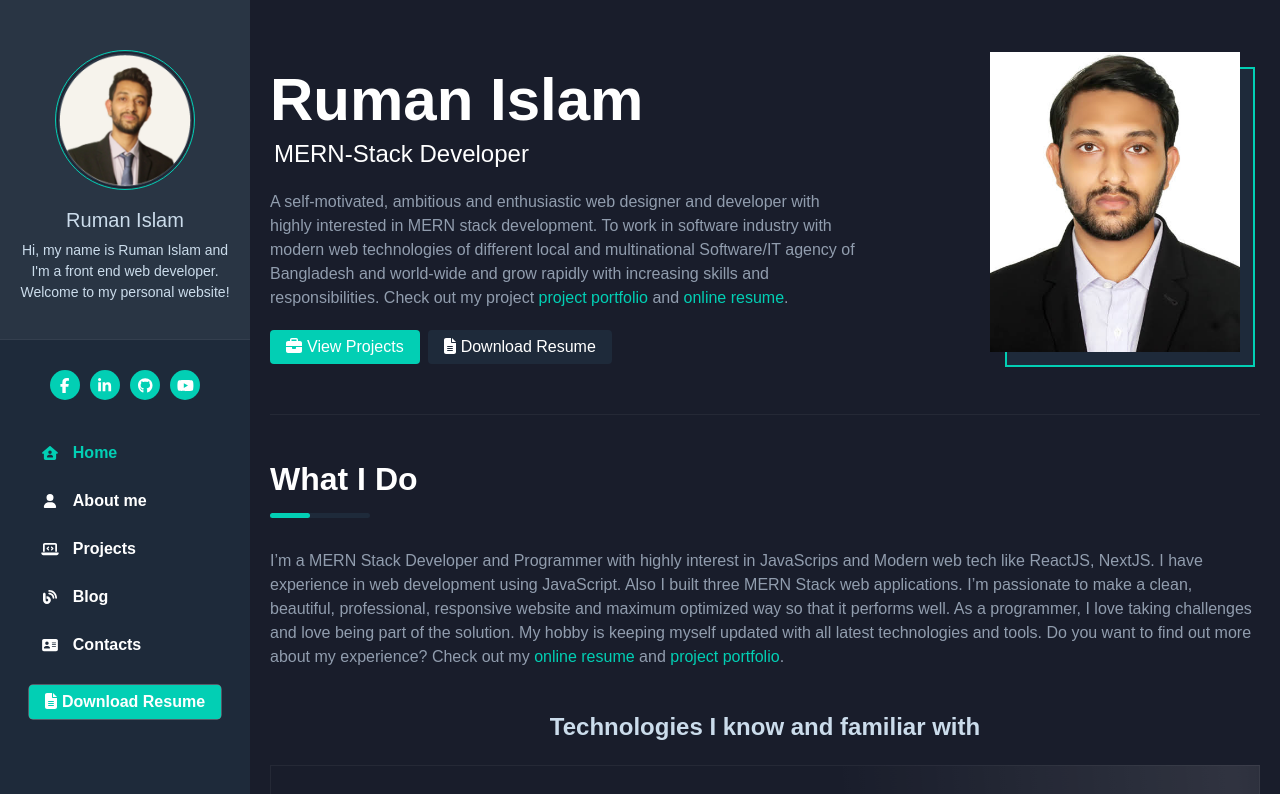
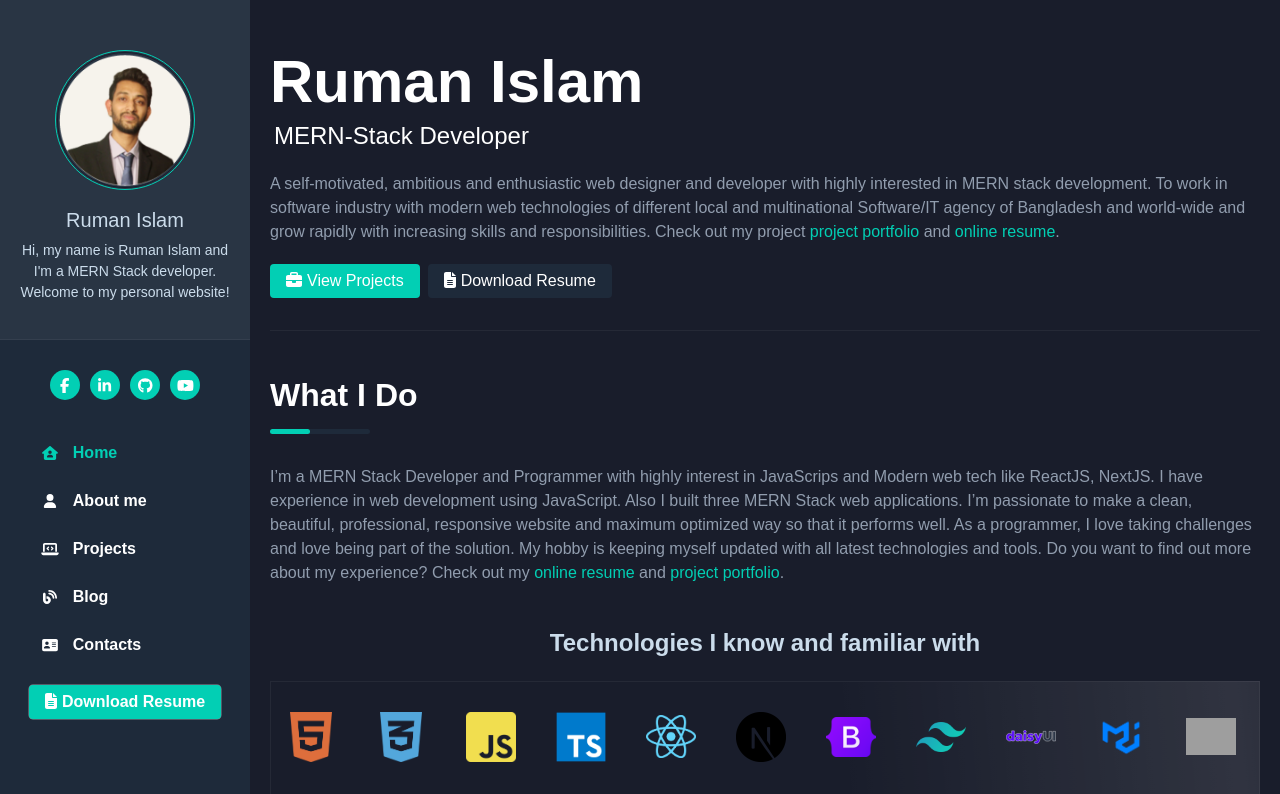
Before and after one commit to Ruman-Islam/Ruman-Islam-portfolio, a React (Create React App) app: page / in a window 1280 px wide. Shown: the top 794 px of the page. Built offline with nearby package versions, Linux system fonts and the light colour scheme; grey boxes are pictures that could not be loaded.

Commit message:
cv updated once more

```diff
--- a/src/components/About.js
+++ b/src/components/About.js
@@ -68,7 +68,7 @@ const About = () => {
           </button>
         </div>
       </div>
-      <div className="about-box-right">
+      {/* <div className="about-box-right">
         <div id="box">
           <div id="borderLeft"></div>
           <div id="borderRight"></div>
@@ -76,7 +76,7 @@ const About = () => {
           <div id="borderBottom"></div>
           <div className="profile-image-container"></div>
         </div>
-      </div>
+      </div> */}
     </div>
   );
 };
--- a/src/components/DisplayContainer.js
+++ b/src/components/DisplayContainer.js
@@ -18,7 +18,7 @@ const DisplayContainer = () => {
         <div className="display-text">
           <p className="text-xl py-1.5 no-underline">Ruman Islam</p>
           <p className="no-underline">
-            Hi, my name is Ruman Islam and I'm a front end web developer.
+            Hi, my name is Ruman Islam and I'm a MERN Stack developer.
             Welcome to my personal website!
           </p>
         </div>
```
Also changed, not shown: 1 other file (tests, documents, lock files or other folders).
